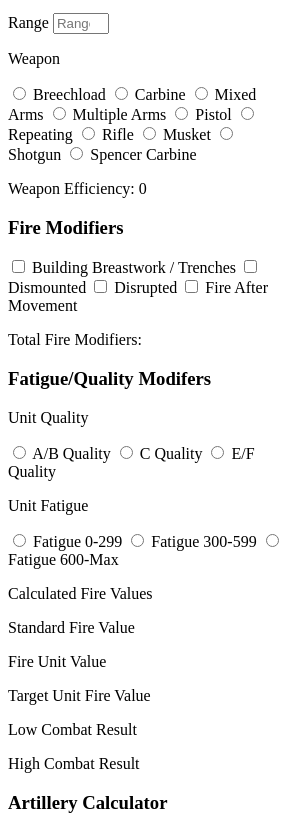
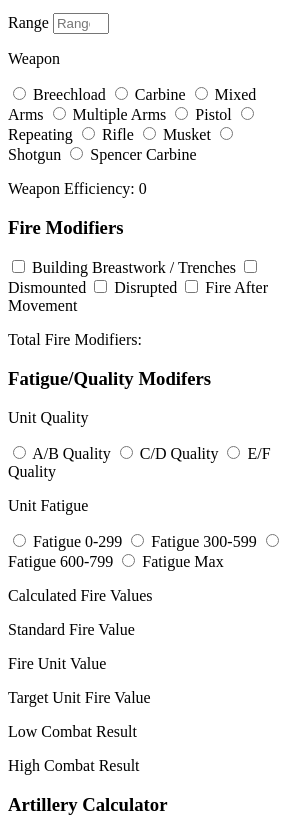
Before and after one commit to cvasquez23/cwb-calculator, an Electron app: page renderer/index.html in a window 300 px wide. Shown: the part 1321-2155 px from the top of the page. Drawn offline with Linux system fonts and the light colour scheme.

Commit message:
09.28.2023 -2

```diff
--- a/renderer/index.html
+++ b/renderer/index.html
@@ -55,6 +55,7 @@
         <p>HexSide Modifier Total: <output id="hexsideModifier"></output></p>
       </div>
       <!-- End Hexside Modifiers -->
+
       <!-- Start Hex Modifiers -->
       <div id="hex-mod">
         <h3>Hex Modifiers</h3>
@@ -89,6 +90,7 @@
         <p>Hex Modifier Total: <output id="hexModifier"></output></p>
       </div>
       <!-- End Hex Modifiers -->
+
       <!-- Start Additional Modifiers -->
       <div id="add-mods">
         <h3>Additional Modifiers</h3>
@@ -133,6 +135,7 @@
         <p>Total Additional Modifiers: <output id="totalAddModifier"></output></p>
       </div>
       <!-- End Additional Modifiers -->
+
       <!-- Start Density Modifier -->
       <div id="density-mod">
         <h4>Density Fire Value Multiplyer</h4>
@@ -247,23 +250,35 @@
             <h3>Fatigue/Quality Modifers</h3>
             <p>Unit Quality</p>
 
+            <!-- AB Quality 10% -->
             <input type="radio" id="qualityAB" name="quality" value="qualityAB" />
             <label for="qualityAB">A/B Quality</label>
 
+            <!-- C/D Quality 0% -->
             <input type="radio" id="qualityC" name="quality" value="qualityC" />
-            <label for="qualityC">C Quality</label>
+            <label for="qualityCD">C/D Quality</label>
 
+            <!-- E/F Quality -10% -->
             <input type="radio" id="qualityEF" name="quality" value="qualityEF" />
             <label for="qualityEF">E/F Quality</label>
+
             <p>Unit Fatigue</p>
+
+            <!-- Low Fatigue 0% -->
             <input type="radio" id="fatigueLow" name="fatigue" value="fatigueLow" />
             <label for="fatigueLow">Fatigue 0-299</label>
 
+            <!-- Med Fatigue -10% -->
             <input type="radio" id="fatigueMed" name="fatigue" value="fatigueMed" />
             <label for="fatigueMed">Fatigue 300-599</label>
 
+            <!-- High Fatigue -20% -->
             <input type="radio" id="fatigueHigh" name="fatigue" value="fatigueHigh" />
-            <label for="fatigueHigh">Fatigue 600-Max</label>
+            <label for="fatigueHigh">Fatigue 600-799</label>
+
+            <!-- Max Fatigue -40% -->
+            <input type="radio" id="fatigueMax" name="fatigue" value="fatigueMax" />
+            <label for="fatigueMax">Fatigue Max</label>
           </div>
           <!-- End Fatigue/Quality Modifiers -->
 
```
